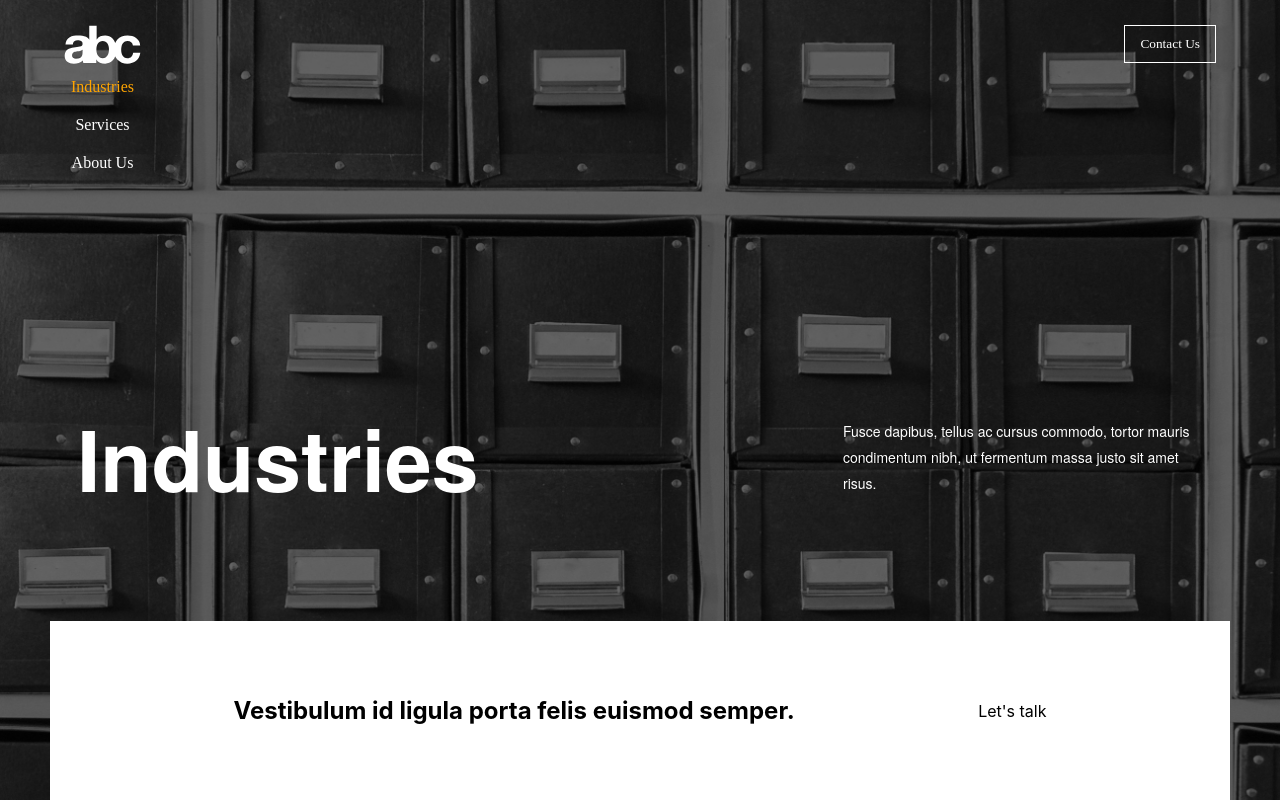
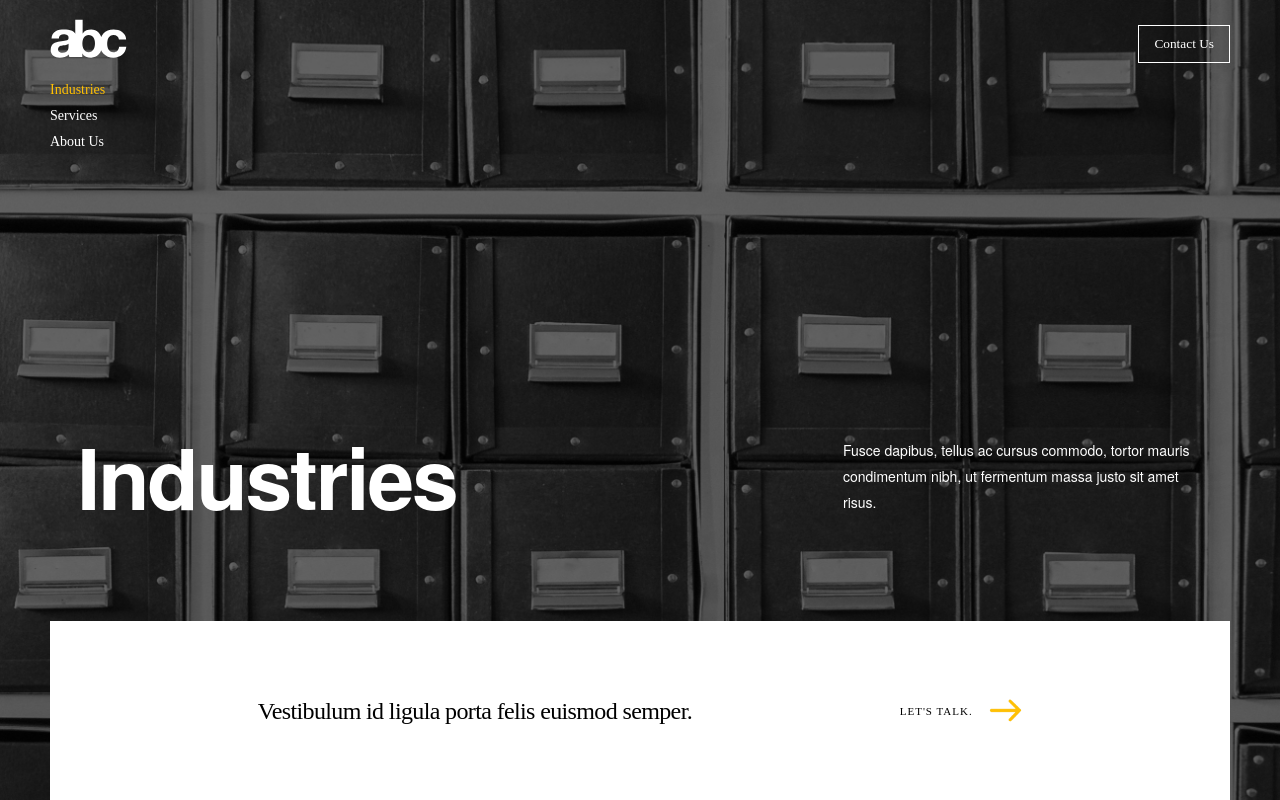
Before and after one commit to mmarsden89/component-dev-test, a React (Create React App) app: page / in a window 1280 px wide. Built offline with nearby package versions, Linux system fonts and the light colour scheme.

Commit message:
general styling / early clean up

```diff
--- a/src/components/layout/Layout.css
+++ b/src/components/layout/Layout.css
@@ -1,28 +1,37 @@
 .layout-container {
   width: 100%;
   position: absolute;
-  margin-top: 25px;
+  margin-top: 1.179rem;
 }
 
 .menu-container {
   display: flex;
   flex-direction: row;
   justify-content: space-between;
-  width: 90vw;
+  width: 73.75rem;
   margin: 0 auto;
 }
 
 .nav-link {
   font-family: HelveticaNeue-Bold;
   color: white;
-  padding: 10px 0;
+  line-height: 1.625rem;
+  font-size: 0.875rem;
+  letter-spacing: 0;
   cursor: pointer;
   transition: 0.25s;
 }
 
+.nav-link-container {
+  display: flex;
+  flex-direction: column;
+  align-items: flex-start;
+  margin-top: 0.958rem;
+}
+
 .active,
 .nav-link:hover {
-  color: orange;
+  color: #ffc004;
 }
 
 .contact-us {
@@ -32,4 +41,5 @@
   color: white;
   font-family: HelveticaNeue-bold;
   cursor: pointer;
+  margin-top: 0.384rem;
 }
--- a/src/components/layout/Layout.js
+++ b/src/components/layout/Layout.js
@@ -1,14 +1,12 @@
-import abc_logo from "../../assets/abc_logo.svg";
+import { abc_logo, content } from "../../assets/index.js";
 import "./Layout.css";
-import content from "../../assets/content.json";
 
 const Layout = (props) => {
+  const { currentPage, handlePageChange } = props;
   const linkMap = content.pages.map((item) => (
     <div
-      className={
-        item.slug === props.currentPage ? "nav-link active" : "nav-link"
-      }
-      onClick={() => props.handlePageChange(item.slug)}
+      className={item.slug === currentPage ? "nav-link active" : "nav-link"}
+      onClick={() => handlePageChange(item.slug)}
       id={item.slug}
     >
       {item.title}
@@ -20,7 +18,7 @@ const Layout = (props) => {
       <div className="menu-container">
         <div>
           <img src={abc_logo} />
-          {linkMap}
+          <div className="nav-link-container">{linkMap}</div>
         </div>
         <div>
           <button className="contact-us">Contact Us</button>
--- a/src/components/marquee/Marquee.css
+++ b/src/components/marquee/Marquee.css
@@ -9,26 +9,37 @@
 }
 
 .marquee-content {
+  /* height: 17rem; */
   font-family: HelveticaNeue;
   color: white;
   display: flex;
   flex-direction: row;
   justify-content: space-around;
   align-items: center;
-  height: 100%;
+  /* height: 100%; */
   width: 100%;
   text-align: left;
   align-items: center;
-  margin-top: 19.5rem;
+  margin-top: 12.5rem;
 }
 
 .marquee-headline {
+  width: 38.25rem;
+  letter-spacing: -2.2px;
+  /* line-height: 5.25rem; */
+  font-family: HelveticaNeue;
   font-size: 5.25rem;
-  width: 38.25rem;
+  font-weight: bold;
+
+  font-stretch: normal;
+  font-style: normal;
+  line-height: 1;
+  letter-spacing: -2.2px;
 }
 
 .marquee-subhead {
   font-size: 0.875rem;
   width: 22.5rem;
   line-height: 1.625rem;
+  letter-spacing: 0;
 }
--- a/src/components/marquee/calltoaction/CallToAction.css
+++ b/src/components/marquee/calltoaction/CallToAction.css
@@ -8,3 +8,29 @@
   align-items: center;
   margin-top: 2.938rem;
 }
+
+.arrow {
+  height: 25px;
+  margin-left: 1rem;
+}
+
+.lets-talk-container {
+  display: flex;
+  flex-direction: row;
+  align-items: center;
+  justify-content: space-around;
+}
+
+.lets-talk-text {
+  font-family: HelveticaNeue-Medium;
+  font-size: 0.688rem;
+  line-height: 1.25rem;
+  letter-spacing: 1px;
+}
+
+.cta-text {
+  font-family: HelveticaNeue-Bold;
+  font-size: 1.5rem;
+  line-height: 2rem;
+  letter-spacing: -0.63px;
+}
--- a/src/components/marquee/calltoaction/CallToAction.js
+++ b/src/components/marquee/calltoaction/CallToAction.js
@@ -1,11 +1,15 @@
 import "./CallToAction.css";
+import { arrow } from "../../../assets/index.js";
 
 const CallToAction = (props) => {
-  console.log("calltoaction props--->", props);
+  const { ctaText } = props;
   return (
     <div className="call-to-action-container">
-      <h2>{props.ctaText}</h2>
-      <p>Let's talk</p>
+      <p className="cta-text">{ctaText}</p>
+      <div className="lets-talk-container">
+        <p className="lets-talk-text">LET'S TALK.</p>
+        <img src={arrow} className="arrow" />
+      </div>
     </div>
   );
 };
--- a/src/components/root/Root.js
+++ b/src/components/root/Root.js
@@ -1,13 +1,12 @@
 import React, { useState } from "react";
 import Marquee from "../marquee/Marquee.js";
 import Layout from "../layout/Layout.js";
-import content from "../../assets/content.json";
+import { content } from "../../assets/index.js";
 
 const Root = () => {
   const [currentPage, setCurrentPage] = useState(content.pages[0]);
 
   const handlePageChange = (slug) => {
-    console.log("slug");
     const pageChange = content.pages.find((page) => slug === page.slug);
     setCurrentPage(pageChange);
   };
```
Also changed, not shown: src/components/marquee/Marquee.js (+8 -6 lines).
